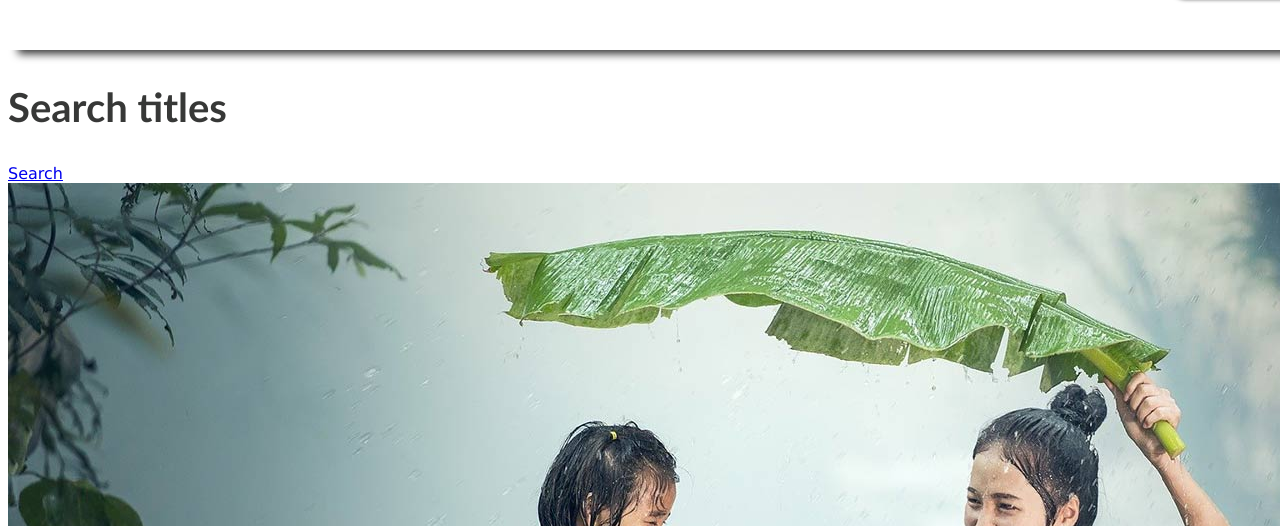
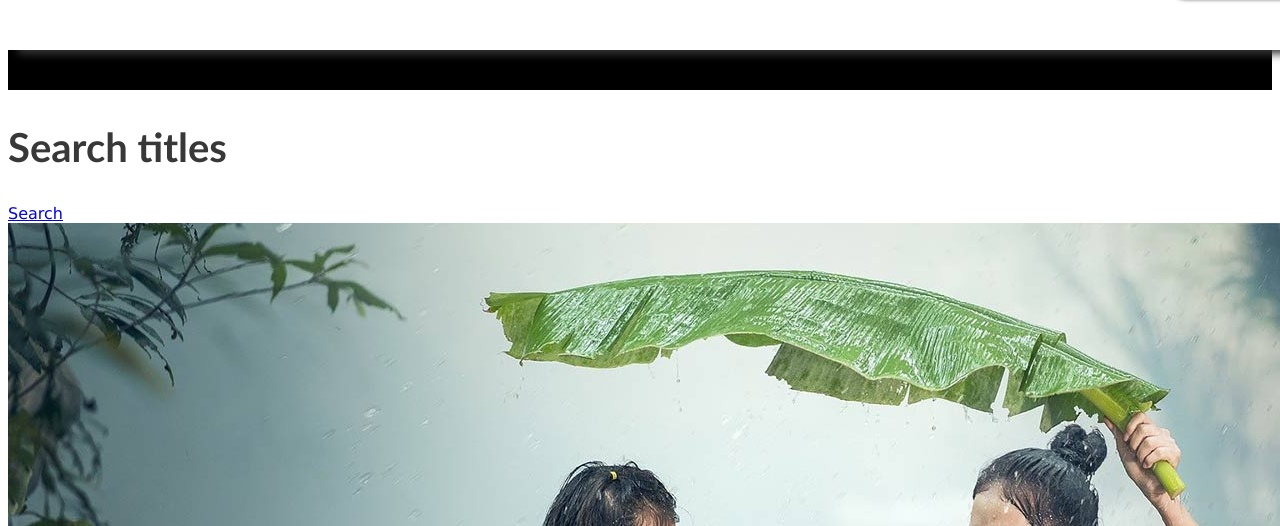
Before and after one commit to fridastromme/square-eyes, a plain HTML site: page search.html in a window 1280 px wide. Shown: the part 274-800 px from the top of the page. Drawn offline with Linux system fonts and the light colour scheme.

Commit message:
added div element to search

```diff
--- a/search.html
+++ b/search.html
@@ -25,8 +25,10 @@
     </header>
     <main>
       <section>
+        <div style="background-color:black;color:white;padding:20px;"></div>
         <h1>Search titles</h1>
         <a href="search-suggestions.html">Search</a>
+      </div>
         <a href="movies.html"
           ><img
             src="images/of-the-forest-1.jpg"
```
